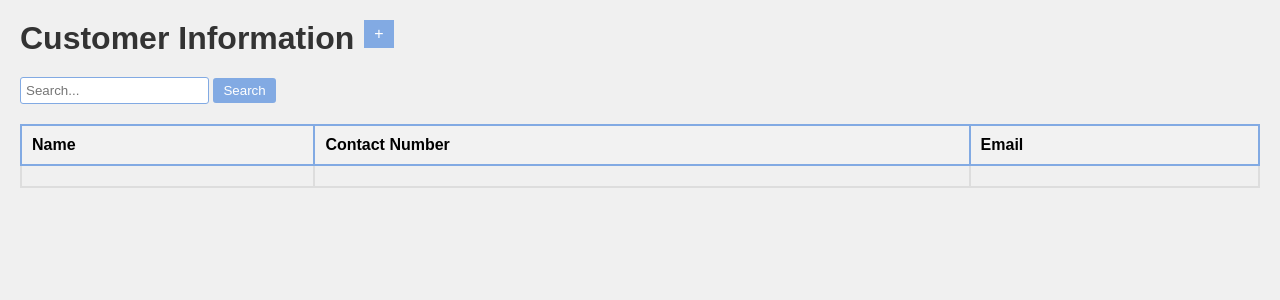
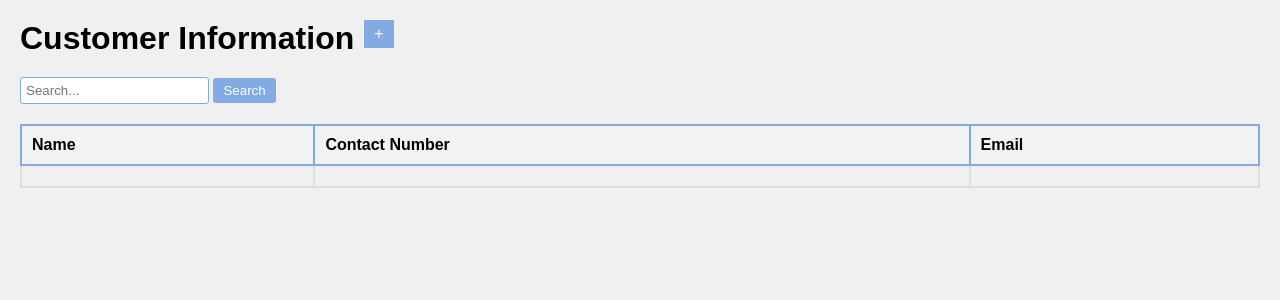
Before and after one commit to ViverIT1/WebBasedPOS, a PHP site: page /customermanage.html in a window 1280 px wide. Shown: the top 300 px of the page. Run offline with PHP 8.4, Linux system fonts and the light colour scheme; lists and menus that the app fills with data are empty.

Commit message:
change header of customer mnangement into black

```diff
--- a/customermanage.css
+++ b/customermanage.css
@@ -12,7 +12,7 @@ body {
 .header {
     display: flex;
     text-align: left;
-    color: #333;
+    color: black;
     margin-bottom: 20px;
 }
 
```
